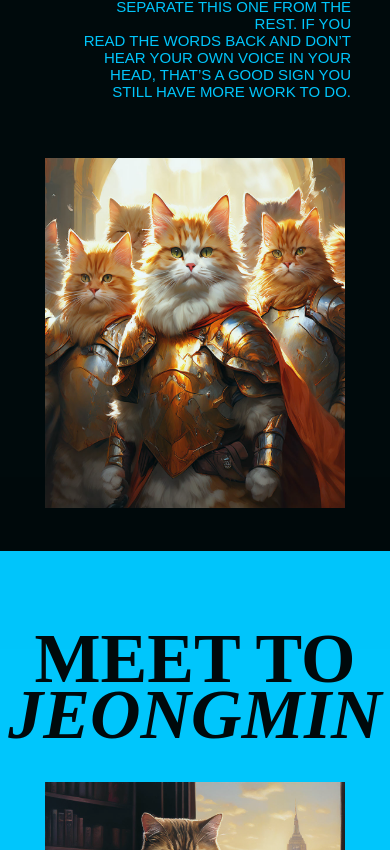
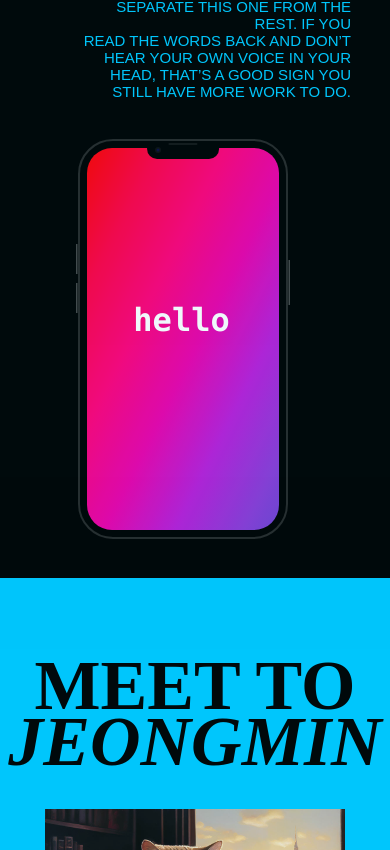
Before and after one commit to hshy1839/myweb, a React (Create React App) app: page / in a window 390 px wide. Shown: the part 1094-1944 px from the top of the page. Built offline with nearby package versions, Linux system fonts and the light colour scheme.

Commit message:
iphone 추가

```diff
--- a/src/App.js
+++ b/src/App.js
@@ -2,6 +2,7 @@ import React, { useState,useEffect } from 'react';
 import { BrowserRouter, Route, Routes } from 'react-router-dom';
 import Header from './components/Header';
 import Main from './components/Main';
+import QnA from './components/QnA';
 
 function App() {
 
@@ -11,6 +12,7 @@ function App() {
 
         <Routes>
           <Route path="/" element={<><Header /><Main /></>} />
+          <Route path="/QnA" element={<><Header /><QnA /></>} />
         </Routes>
 
       </div>
--- a/src/components/Header.js
+++ b/src/components/Header.js
@@ -46,7 +46,7 @@ const Header = () => {
               </div>
             </div>
           </Link>
-          <Link to="/qa">Q&A</Link>
+          <Link to="/QnA">Q&A</Link>
         </div>
       </label>
 
--- a/src/components/Main.js
+++ b/src/components/Main.js
@@ -57,29 +57,46 @@ const Main = () => {
                     GET PAID TO <i>CREATE</i>
                 </div>
                 <div className='section2-article'>
-                IT ALL BEGINS WITH AN IDEA. MAYBE YOU WANT TO LAUNCH A BUSINESS. MAYBE YOU WANT TO TURN A <br/>
-                HOBBY INTO SOMETHING MORE. OR MAYBE YOU HAVE A CREATIVE PROJECT TO SHARE WITH THE WORLD. <br/>
-                WHATEVER IT IS, THE WAY YOU TELL YOUR STORY ONLINE CAN MAKE ALL THE DIFFERENCE.<br/>
-                <br/>
-                DON’T WORRY ABOUT SOUNDING PROFESSIONAL. SOUND LIKE YOU. THERE ARE OVER 1.5 BILLION <br/>
-                WEBSITES OUT THERE, BUT YOUR STORY IS WHAT’S GOING TO SEPARATE THIS ONE FROM THE REST. IF YOU <br/>
-                READ THE WORDS BACK AND DON’T HEAR YOUR OWN VOICE IN YOUR HEAD, THAT’S A GOOD SIGN YOU <br/>
-                STILL HAVE MORE WORK TO DO.<br/>
+                    IT ALL BEGINS WITH AN IDEA. MAYBE YOU WANT TO LAUNCH A BUSINESS. MAYBE YOU WANT TO TURN A <br />
+                    HOBBY INTO SOMETHING MORE. OR MAYBE YOU HAVE A CREATIVE PROJECT TO SHARE WITH THE WORLD. <br />
+                    WHATEVER IT IS, THE WAY YOU TELL YOUR STORY ONLINE CAN MAKE ALL THE DIFFERENCE.<br />
+                    <br />
+                    DON’T WORRY ABOUT SOUNDING PROFESSIONAL. SOUND LIKE YOU. THERE ARE OVER 1.5 BILLION <br />
+                    WEBSITES OUT THERE, BUT YOUR STORY IS WHAT’S GOING TO SEPARATE THIS ONE FROM THE REST. IF YOU <br />
+                    READ THE WORDS BACK AND DON’T HEAR YOUR OWN VOICE IN YOUR HEAD, THAT’S A GOOD SIGN YOU <br />
+                    STILL HAVE MORE WORK TO DO.<br />
                 </div>
-                <img src="../../images/cat2.jpeg" alt="Left" className="section2-image1" />
+                <div class="iphone-card">
+
+                    <div class="iphone-btn1"></div>
+                    <div class="iphone-btn2"></div>
+                    <div class="iphone-btn3"></div>
+                    <div class="iphone-btn4"></div>
+                    <div class="iphone-card-int">
+                        <div class="iphone-hello"><div class="iphone-text-animation">hello</div>
+                            <span class="iphone-hidden">world</span>
+                        </div>
+                    </div>
+                    <div class="iphone-top">
+                        <div class="iphone-camera">
+                            <div class="iphone-int"></div>
+                        </div>
+                        <div class="iphone-speaker"></div>
+                    </div>
+                </div>
             </div>
             <div className='section3'>
                 <div className='blank'></div>
                 <div className='section3-headline'>
-                MEET TO <br/>
+                    MEET TO <br />
                     <i>JEONGMIN</i>
                 </div>
                 <img src="../../images/cat5.jpeg" alt="Left" className="section3-image1" />
                 <div className='section3-article'>
-            DREW ROSE TO NOTORIETY PRODUCING CONTENT FOR YOUTUBE AND TIKTOK SUCH AS MUSIC <br/>
-            REACTION/REVIEW VIDEOS, OUTFIT HAULS, AND ALL THINGS RELATED TO STREETWEAR CULTURE. AS HIS <br/>
-            COMMUNITY GREW, A MONETIZATION PLAY BECAME A CLEAR EVENTUALITY, GIVEN HOW A STRONG SENSE <br/>
-            OF BELONGING / IDENTITY IS CULTIVATED WITH HIS FOLLOWERS.<br/>
+                    DREW ROSE TO NOTORIETY PRODUCING CONTENT FOR YOUTUBE AND TIKTOK SUCH AS MUSIC <br />
+                    REACTION/REVIEW VIDEOS, OUTFIT HAULS, AND ALL THINGS RELATED TO STREETWEAR CULTURE. AS HIS <br />
+                    COMMUNITY GREW, A MONETIZATION PLAY BECAME A CLEAR EVENTUALITY, GIVEN HOW A STRONG SENSE <br />
+                    OF BELONGING / IDENTITY IS CULTIVATED WITH HIS FOLLOWERS.<br />
                 </div>
                 <button className="section3-button">
                     Contact me
@@ -88,7 +105,7 @@ const Main = () => {
             <div className='section4'>
                 <div className='blank'></div>
                 <div className='section4-headline'>
-                TO BECOME A PROFESSIONAL<br/>
+                    TO BECOME A PROFESSIONAL<br />
                     <i>DEVELOPER</i>
                 </div>
                 <div className='section4-media-title'>
@@ -97,11 +114,11 @@ const Main = () => {
                 <div className='section4-media-container'>
                     <img src="../../images/cat9.jpeg" alt="Left" className="section4-image1" />
                     <div className='section4-media-context'>
-                PROJECT<br/>: The Lululala Zone Fitness Center Website Project<br /><br />
-                USED SKILLS<br/>: PYCHARM, PYTHON, EJS, CSS, JAVASCRIPT, SQLLITE, EC2, GITHUB <br />
-                IT ALL BEGINS WITH AN IDEA. MAYBE YOU WANT TO LAUNCH A BUSINESS. MAYBE YOU WANT TO TURN A <br/>
-                HOBBY INTO SOMETHING MORE. OR MAYBE YOU HAVE A CREATIVE PROJECT TO SHARE WITH THE WORLD. <br/>
-                WHATEVER IT IS, THE WAY YOU TELL YOUR STORY ONLINE CAN MAKE ALL THE DIFFERENCE.  <br/>
+                        PROJECT<br />: The Lululala Zone Fitness Center Website Project<br /><br />
+                        USED SKILLS<br />: PYCHARM, PYTHON, EJS, CSS, JAVASCRIPT, SQLLITE, EC2, GITHUB <br />
+                        IT ALL BEGINS WITH AN IDEA. MAYBE YOU WANT TO LAUNCH A BUSINESS. MAYBE YOU WANT TO TURN A <br />
+                        HOBBY INTO SOMETHING MORE. OR MAYBE YOU HAVE A CREATIVE PROJECT TO SHARE WITH THE WORLD. <br />
+                        WHATEVER IT IS, THE WAY YOU TELL YOUR STORY ONLINE CAN MAKE ALL THE DIFFERENCE.  <br />
                     </div>
                 </div>
                 <div className='section4-media-title'>
@@ -110,11 +127,11 @@ const Main = () => {
                 <div className='section4-media-container'>
                     <img src="../../images/cat8.jpeg" alt="Left" className="section4-image1" />
                     <div className='section4-media-context'>
-                PROJECT<br/>: Buddy Mobile App, Website, and Wearable App Project<br /><br />
-                USED SKILLS<br/>: REACT-NATIVE, REACT, kotlin, CSS, express, mysql, android studio, GITHUB, jira <br />
-                IT ALL BEGINS WITH AN IDEA. MAYBE YOU WANT TO LAUNCH A BUSINESS. MAYBE YOU WANT TO TURN A <br/>
-                HOBBY INTO SOMETHING MORE. OR MAYBE YOU HAVE A CREATIVE PROJECT TO SHARE WITH THE WORLD. <br/>
-                WHATEVER IT IS, THE WAY YOU TELL YOUR STORY ONLINE CAN MAKE ALL THE DIFFERENCE.  <br/>
+                        PROJECT<br />: Buddy Mobile App, Website, and Wearable App Project<br /><br />
+                        USED SKILLS<br />: REACT-NATIVE, REACT, kotlin, CSS, express, mysql, android studio, GITHUB, jira <br />
+                        IT ALL BEGINS WITH AN IDEA. MAYBE YOU WANT TO LAUNCH A BUSINESS. MAYBE YOU WANT TO TURN A <br />
+                        HOBBY INTO SOMETHING MORE. OR MAYBE YOU HAVE A CREATIVE PROJECT TO SHARE WITH THE WORLD. <br />
+                        WHATEVER IT IS, THE WAY YOU TELL YOUR STORY ONLINE CAN MAKE ALL THE DIFFERENCE.  <br />
                     </div>
                 </div>
                 <button className="section4-button">
--- /dev/null
+++ b/src/components/QnA.js
@@ -0,0 +1,14 @@
+import React from 'react';
+import { Link, useNavigate } from 'react-router-dom';
+import '../css/Header.css';
+import { FaInstagram, FaEnvelope, FaGithub } from 'react-icons/fa';
+
+const QnA = () => {
+  return (
+   <div className='qnaContainer'>
+    sdf
+   </div>
+  );
+};
+
+export default QnA;
--- a/src/css/Main.css
+++ b/src/css/Main.css
@@ -208,6 +208,162 @@ html, body {
   margin-top: 5%;
   width: 90%;
   height: 900px;
+}
+.iphone-card {
+  margin-left: 40%;
+  margin-top: 10%;
+  width: 210px;
+  height: 400px;
+  background: black;
+  border-radius: 35px;
+  border: 2px solid rgb(40, 40, 40);
+  padding: 7px;
+  position: relative;
+  box-shadow: 2px 5px 15px rgba(0, 0, 0, 0.486);
+  z-index: 0;
+}
+.iphone-card-int {
+  background-image: linear-gradient(to right bottom, #ff0000, #ff0045, #ff0078, #ea00aa, #b81cd7, #8a3ad6, #5746cf, #004ac2, #003d94, #002e66, #001d3a, #020812);
+  background-size: 200% 200%;
+  background-position: 0% 0%;
+  height: 100%;
+  border-radius: 25px;
+  transition: all 0.6s ease-out;
+  overflow: hidden;
+}
+
+.iphone-card:hover .iphone-card-int {
+  background-position: 100% 100%;
+}
+
+.iphone-top {
+  position: absolute;
+  top: 0px;
+  right: 50%;
+  transform: translate(50%, 0%);
+  width: 35%;
+  height: 18px;
+  background-color: black;
+  border-bottom-left-radius: 10px;
+  border-bottom-right-radius: 10px;
+}
+
+.iphone-speaker {
+  position: absolute;
+  top: 2px;
+  right: 50%;
+  transform: translate(50%, 0%);
+  width: 40%;
+  height: 2px;
+  border-radius: 2px;
+  background-color: rgb(20, 20, 20);
+}
+
+.iphone-camera {
+  position: absolute;
+  top: 6px;
+  right: 84%;
+  transform: translate(50%, 0%);
+  width: 6px;
+  height: 6px;
+  border-radius: 50%;
+  background-color: rgba(255, 255, 255, 0.048);
+}
+
+.iphone-int {
+  position: absolute;
+  width: 3px;
+  height: 3px;
+  border-radius: 50%;
+  top: 50%;
+  right: 50%;
+  transform: translate(50%, -50%);
+  background-color: rgba(0, 0, 255, 0.212);
+}
+
+.iphone-btn1, .iphone-btn2, .iphone-btn3, .iphone-btn4 {
+  position: absolute;
+  width: 2px;
+}
+
+.iphone-btn1, .iphone-btn2, .iphone-btn3 {
+  height: 45px;
+  top: 30%;
+  right: -4px;
+  background-image: linear-gradient(to right, #111111, #222222, #333333, #464646, #595959);
+}
+
+.iphone-btn2, .iphone-btn3 {
+  transform: scale(-1);
+  left: -4px;
+}
+
+.iphone-btn2, .iphone-btn3 {
+  transform: scale(-1);
+  height: 30px;
+}
+
+.iphone-btn2 {
+  top: 26%
+}
+
+.iphone-btn3 {
+  top: 36%
+}
+
+.iphone-hello {
+  display: flex;
+  flex-flow: column;
+  align-items: center;
+  justify-content: center;
+  color: white;
+  font-size: 2rem;
+  font-weight: bold;
+  text-align: center;
+  line-height: 35px;
+  height: 100%;
+  transition: 0.5s ease-in-out;
+}
+
+.iphone-hidden {
+  display: block;
+  opacity: 0;
+  transition: all 0.3s ease-in;
+}
+
+.iphone-card:hover .iphone-hidden {
+  opacity: 1;
+}
+
+.iphone-card:hover .iphone-hello {
+  transform: translateY(-20px);
+}
+@keyframes typing {
+  from {
+    width: 0;
+  }
+}
+
+@keyframes blink-caret {
+  50% {
+    border-color: transparent;
+  }
+}
+/* When you change the amount of characters in the h1, you have to change
+the with: 14ch and  steps(14, end), if there is 14 characters, put 14,
+if there is 20 put 20 */
+.iphone-text-animation {
+  font: bold 100% Consolas, Monaco, monospace;
+  border-right: .1em solid rgb(254, 254, 254);
+  width: 13.20ch;
+  margin: 2em 2em;
+  white-space: nowrap;
+  overflow: hidden;
+  -webkit-animation: typing 5s steps(13, end),
+	           blink-caret .5s step-end infinite alternate;
+}
+.iphone-hidden {
+  font: bold 100% Consolas, Monaco, monospace;
 }
 
 .section3 {
@@ -451,6 +607,9 @@ html, body {
       /* 끝 위치: 왼쪽으로 슬라이드 */
     }
   }
+  .iphone-card {
+    margin-left: 20%;
+  }
 
   .section2-headline {
     margin-top: 20%;
@@ -493,7 +652,6 @@ html, body {
 
   .section4-headline {
     font-size: 70px;
-    max-width: 90%;
   }
 
   .section4-media-title {
```
Lines whose indentation alone changed are shown as unchanged.
